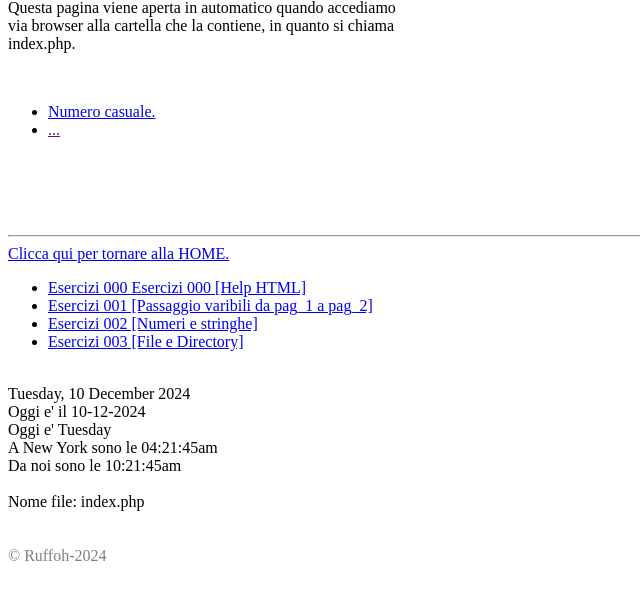
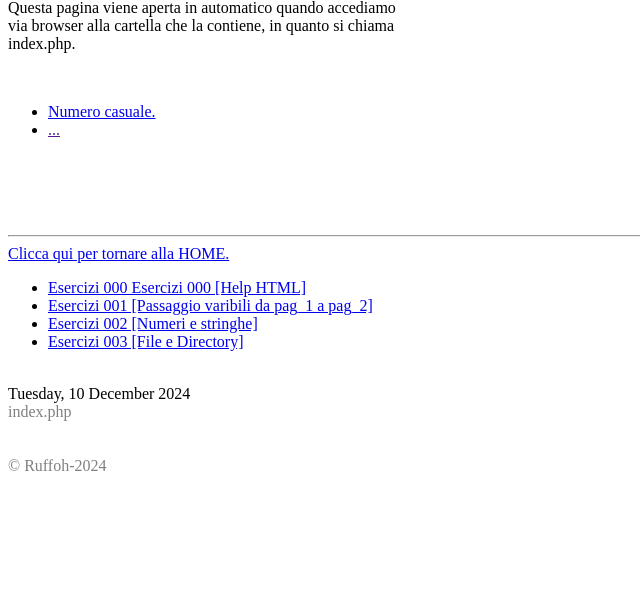
Before and after one commit to ruffoh/5info, a PHP site: page /002/index.php in a window 1280 px wide. Shown: the part 17-617 px from the top of the page, without its empty margins (0-640 px from the left). Run offline with PHP 8.4, Linux system fonts and the light colour scheme.

Commit message:
fecth:decoration

```diff
--- a/2.0/000/000_NavigationMenu.php
+++ b/2.0/000/000_NavigationMenu.php
@@ -39,8 +39,8 @@
 <?php
 	setlocale(LC_TIME, 'ita');
 	$mia_data = strftime("%A, %d %B %Y");
-	echo utf8_encode($mia_data) . "<br>";
-
+	echo utf8_encode($mia_data)."<br>";
+/*
 	echo "Oggi e' il " . date("d-m-Y") . "<br>";
 	echo "Oggi e' " . htmlspecialchars(date("l")) . "<br>";
 
@@ -48,9 +48,9 @@
 	echo "A New York sono le " . date("h:i:sa") . "<br>";
 	date_default_timezone_set("Europe/Rome");
 	echo "Da noi sono le " . date("h:i:sa") . "<br>" . "<br>";
-
+*/
 	$currentFileName = basename($_SERVER['PHP_SELF']);
-	echo "Nome file: " . $currentFileName . "<br>";
+	echo /*"Nome file: " . */"<font color=\"gray\"> $currentFileName ". "</font><br>";
 	/*
 	echo "Indirizzo Server: " . basename($_SERVER['SERVER_ADDR']) . "<br>";
 	echo "Nome Server: " . basename($_SERVER['SERVER_NAME']) . "<br>";
```
